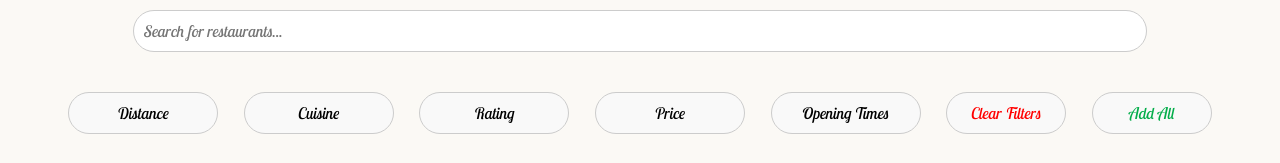
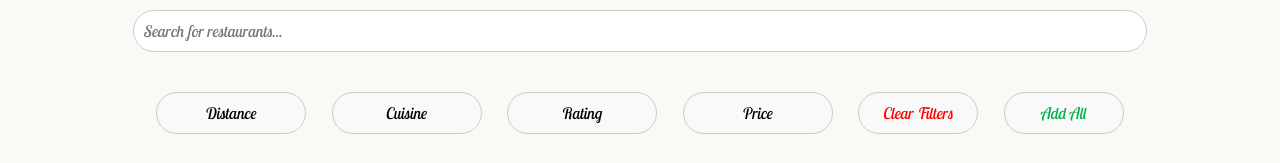
Before and after one commit to WChen04/Bon-Appetit, a website: page html/search.html in a window 1280 px wide. Shown: the top 163 px of the page. Drawn offline with Linux system fonts and the light colour scheme.

Commit message:
removed filtering option for opening hours

```diff
--- a/html/search.html
+++ b/html/search.html
@@ -69,14 +69,6 @@
                     <label><input type="checkbox" name="price" value="$$$$">$$$$</label>
                 </div>
             </div>
-            <div class="dropdown">
-                <button class="dropbtn">Opening Times</button>
-                <div class="dropdown-content">
-                    <label><input type="checkbox" name="opening" value="Morning"> Morning</label>
-                    <label><input type="checkbox" name="opening" value="Afternoon"> Afternoon</label>
-                    <label><input type="checkbox" name="opening" value="Evening"> Evening</label>
-                </div>
-            </div>
             <button id="clearFiltersButton" class="dropbtn clear-filters">Clear Filters</button>
             <button id="addAllButtonRestaurants" class="dropbtn add-All">Add All</button>
     </div>
```
